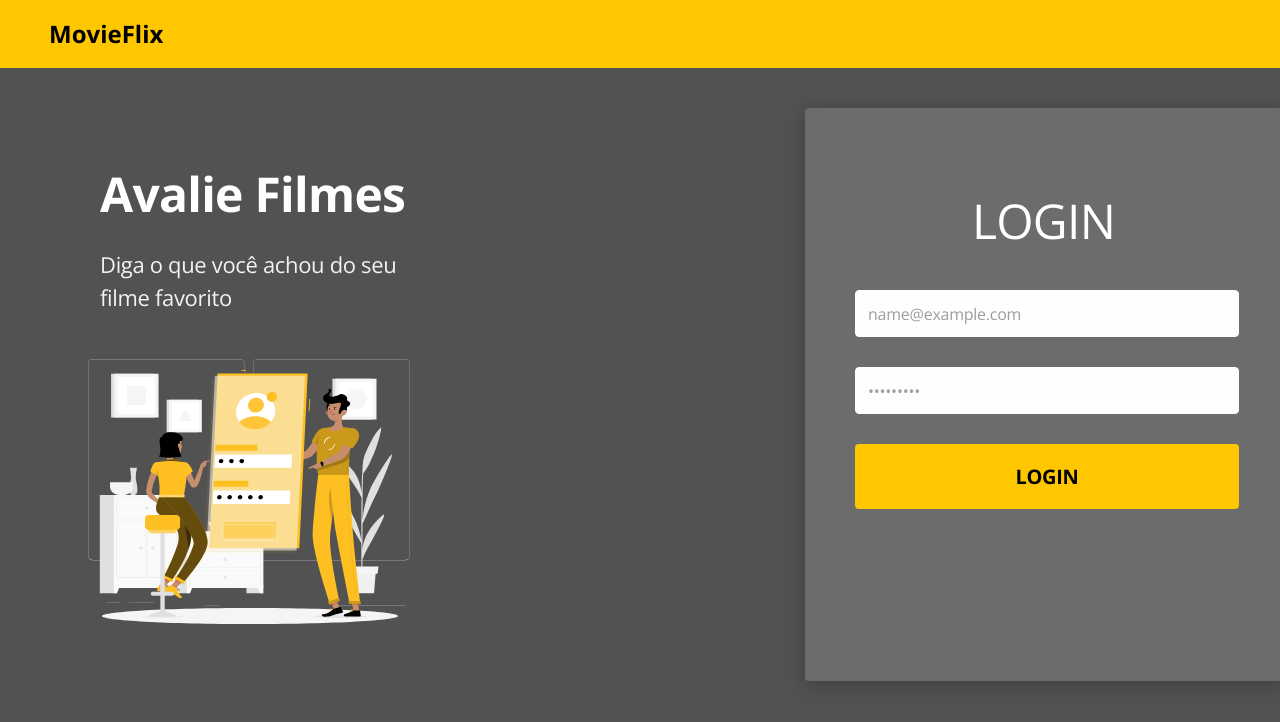
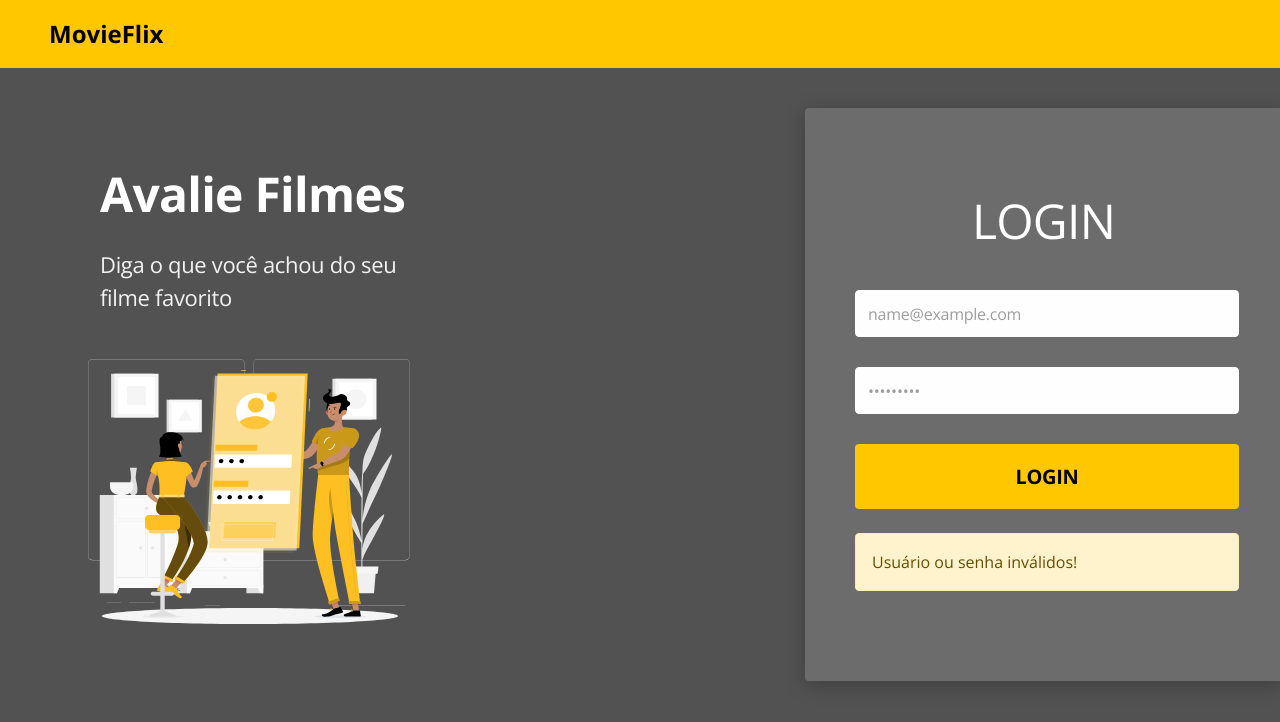
Before and after one commit to daniellegb/movieflix, a React (Create React App) app in the folder front-web/: page / in a window 1280 px wide. Both pictures are taken after typing "name@example.com", "Sample123" into the empty fields and a click on the button "LOGIN". Shown: the top 722 px of the page. Built offline with nearby package versions, Linux system fonts and the light colour scheme; no server answers; the HTML template or start-up script is replaced by a standard one.

Commit message:
fake login returns error message at Login page

```diff
--- a/front-web/src/pages/Home/Login/index.tsx
+++ b/front-web/src/pages/Home/Login/index.tsx
@@ -1,5 +1,7 @@
 import ButtonIcon from 'core/components/ButtonIcon';
 import { makeLogin } from 'core/utils/request';
+import { type } from 'os';
+import { useState } from 'react';
 import { useForm } from 'react-hook-form';
 import './styles.scss';
 
@@ -15,14 +17,22 @@ const Login = () => {
         handleSubmit,
         formState: { errors },
       } = useForm<FormData>();
+    const [hasError, setHasError] = useState(false);
+
     const onSubmit = (data: FormData) => {
-        console.log(data);
-        makeLogin(data);
+        makeLogin(data)
+        .then(response => {
+            setHasError(false);
+        })
+        .catch(() => {
+            setHasError(true);
+        })
     };
 
     return (
         <div className="login-container">
             <h1 className="login-style">LOGIN</h1>
+
             <form onSubmit={handleSubmit(onSubmit)}>
                 <input
                     type="email"
@@ -38,6 +48,11 @@ const Login = () => {
                 />
                 <ButtonIcon button="login" />
             </form>
+            {hasError&&(
+                <div className="alert alert-warning mt-4">
+                    Usuário ou senha inválidos!
+                </div>)
+            }
         </div>
     )
 
--- a/front-web/src/pages/Home/Login/styles.scss
+++ b/front-web/src/pages/Home/Login/styles.scss
@@ -32,3 +32,7 @@
     letter-spacing: -0.015em;
     color: #9E9E9E;
 }
+
+.alert {
+    width: 384px;
+}
```
